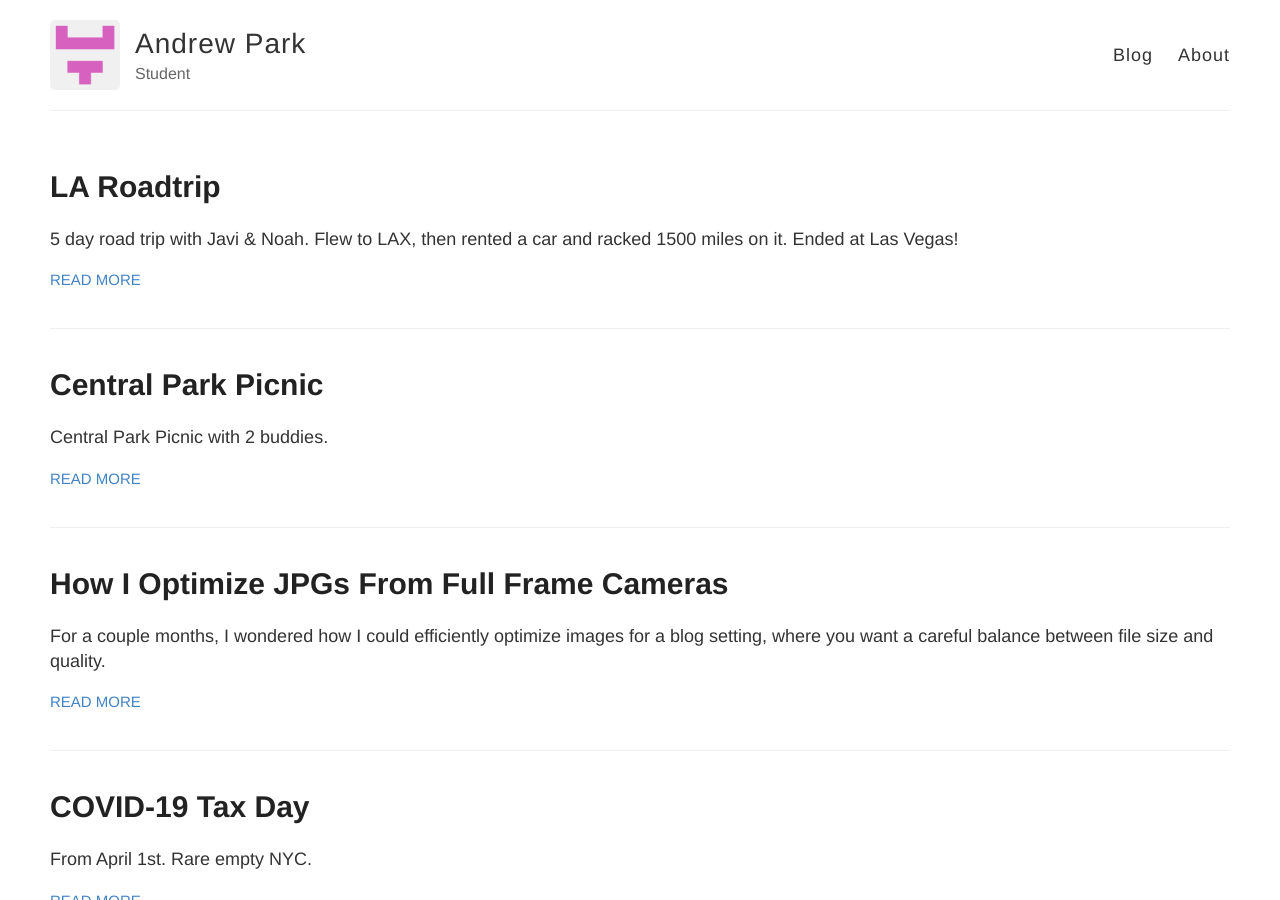
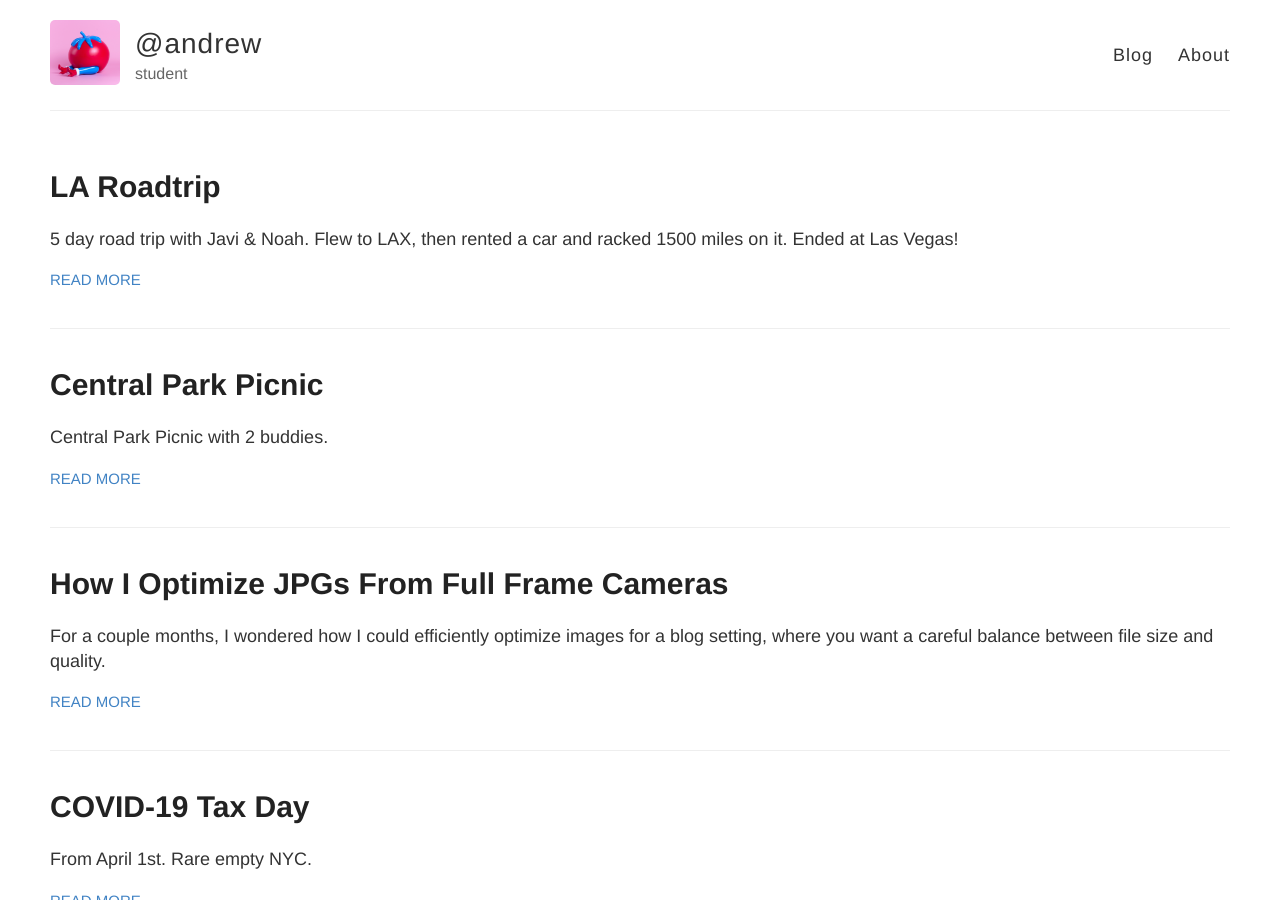
Before and after one commit to telebookstall/telebookstall.github.io, a Jekyll site: the page built from index.html, in a window 1280 px wide and 900 px high. Built offline with Jekyll 4.4.1, drawn with Linux system fonts in a browser that asks for light colours.

Commit message:
Style changes

```diff
--- a/_config.yml
+++ b/_config.yml
@@ -3,10 +3,10 @@
 #
 
 # Name of your site (displayed in the header)
-name: Andrew Park
+name: "@andrew"
 
 # Short bio or description (displayed in the header)
-description: Student
+description: student
 
 # URL of your avatar or profile pic (you could use your GitHub profile pic)
 avatar: /images/profile.png
```
Also changed, not shown: images/profile.png.
